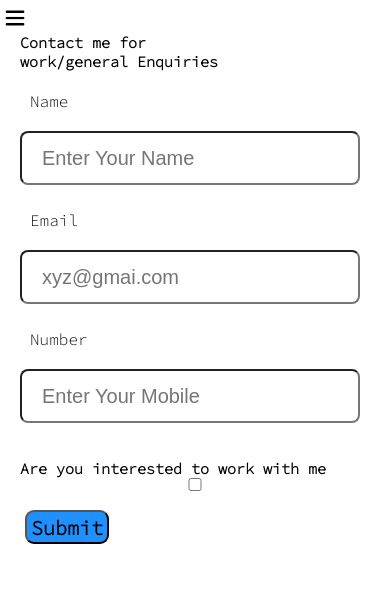
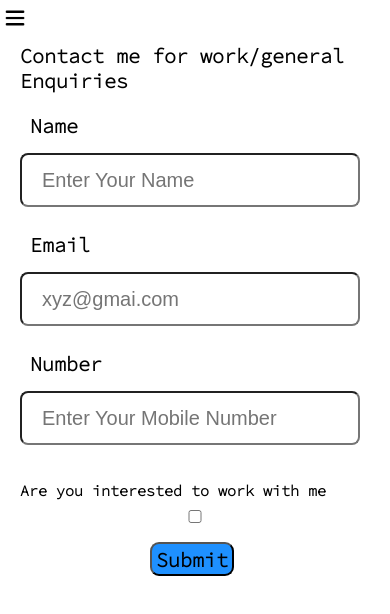
Before and after one commit to Manishkarode/Myintro, a plain HTML site: page contact.html in a window 390 px wide. Drawn offline with Linux system fonts and the light colour scheme.

Commit message:
little bits bug fixes

```diff
--- a/contact.html
+++ b/contact.html
@@ -18,7 +18,7 @@
 
         <nav>
             <ul>
-                <li><a href="/">Home</a></li>
+                <li><a href="./index.html">Home</a></li>
                 <li><a href="./intro.html" target="_blank" >My intro</a></li>
                 <!-- <li><a href="./services.html"target="_blank">Services</a></li> -->
                 <li><a href="./contact.html"target="_blank">Contact Me</a></li>
@@ -37,7 +37,7 @@
             <label1 for="email">Email</label1>
             <input type="email" name="Enter Your email" id="email1" placeholder="xyz@gmai.com">
             <label1 for="clientNumber">Number</label1>
-            <input type="number" name="Phone" id="clientNumber1"placeholder="Enter Your Mobile">
+            <input type="number" name="Phone" id="clientNumber1"placeholder="Enter Your Mobile Number">
         </form>
 
         <form action="">
--- a/style.css
+++ b/style.css
@@ -330,6 +330,7 @@ font-size: 40px;
 
         font-size: 15px;
         width: 300px;
+        /* word-spacing: 5px; */
     }
     .introcontainer{
         /* width: 2em; */
@@ -341,24 +342,28 @@ font-size: 40px;
     .containerofcontact{
         width:350px;
         margin-left: 15px;
+        /* background-color: rgb(64, 151, 227); */
 
 
     }
     .containerofcontact form h1{
-        font-size: 15px;
-        width:200px;
+        margin-top: 30px;
+        font-size: 20px;
+        width:340px;
     }
     form label1 {
-        width:30px;
+        width:26px;
         height: 15px;
-        font-size: 16px;
+        font-size: 20px;
         margin-left: 10px;
+        font-weight: bold;
     }
     .subbtn{
-        margin-left: 5px;
+        margin-left: 130px;
     }
     form input{
           margin-left: 10px;
+          margin-top: 10px;
     }
 
 }
```
Also changed, not shown: index.html (+1 -1 lines), intro.html (+1 -1 lines).
